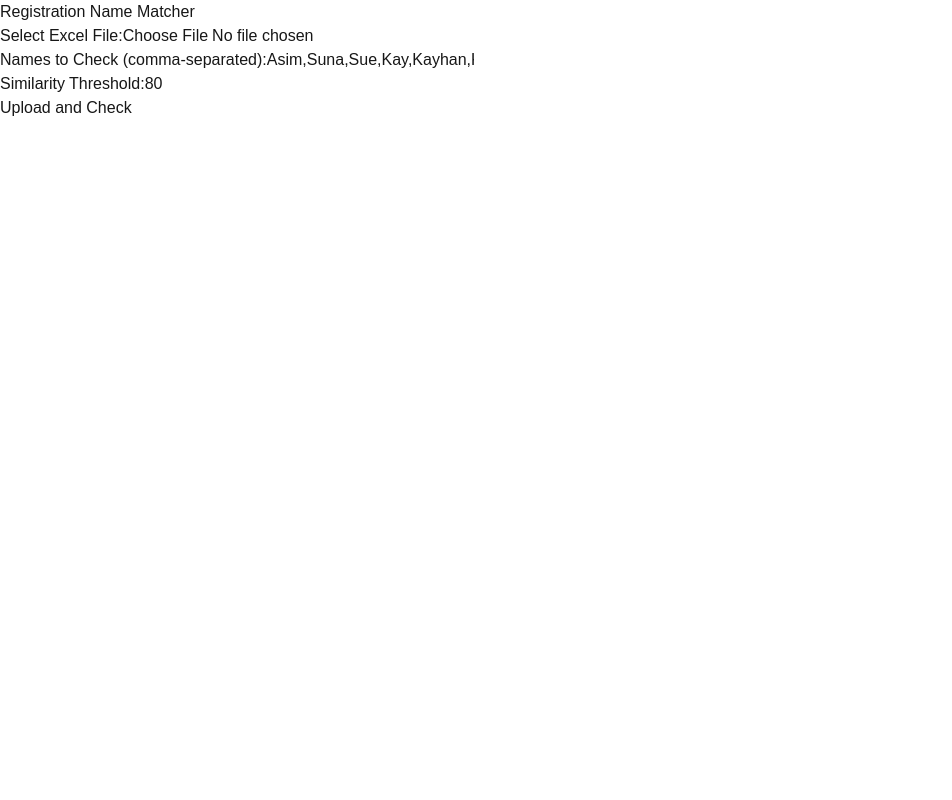
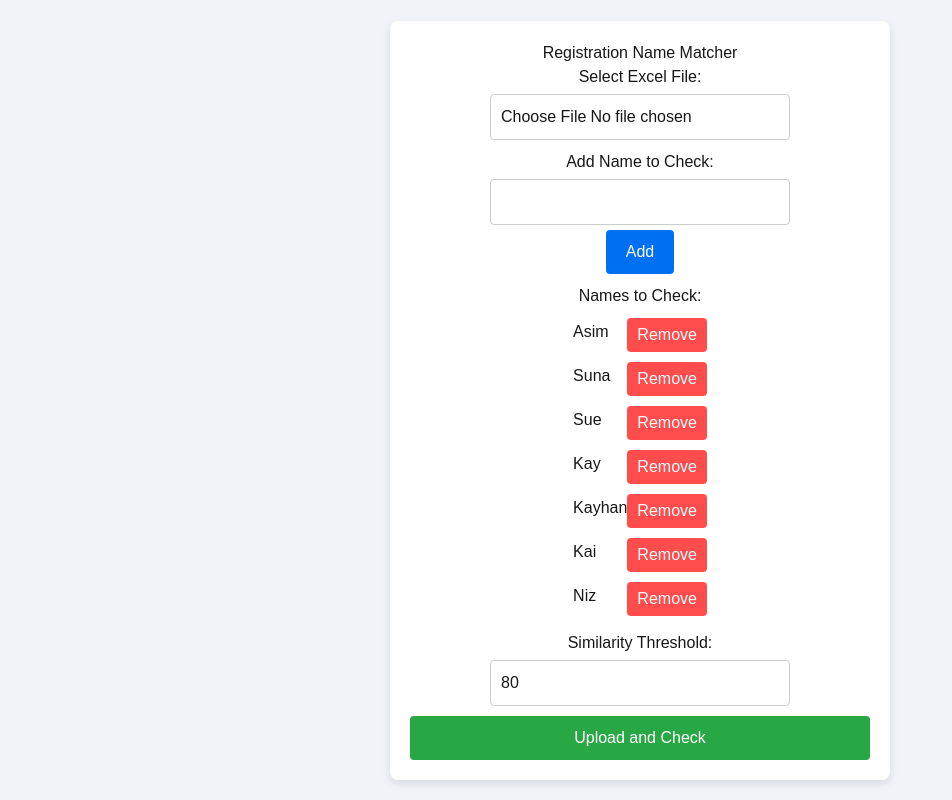
Before and after one commit to Asim91/Platematch, a Next.js app in the folder frontend/: page / in a window 1280 px wide. Shown: the whole page, without its empty margins (0-952 px from the left). Built offline with nearby package versions, Linux system fonts and the light colour scheme.

Commit message:
Enhance registration name matcher UI with dynamic name addition and improved styling

```diff
--- a/frontend/src/app/page.tsx
+++ b/frontend/src/app/page.tsx
@@ -3,6 +3,7 @@
 import { useState, ChangeEvent, FormEvent } from 'react';
 import axios from 'axios';
 import * as XLSX from 'xlsx';
+import styles from './styles/Home.module.css';
 
 interface Comparison {
   lot_number: string;
@@ -14,7 +15,8 @@ interface Comparison {
 
 export default function Home() {
   const [file, setFile] = useState<File | null>(null);
-  const [names, setNames] = useState<string>('Asim,Suna,Sue,Kay,Kayhan,Kai,Niz');
+  const [name, setName] = useState<string>('');
+  const [names, setNames] = useState<string[]>(['Asim', 'Suna', 'Sue', 'Kay', 'Kayhan', 'Kai', 'Niz']);
   const [threshold, setThreshold] = useState<number>(80);
   const [data, setData] = useState<Comparison[]>([]);
 
@@ -24,8 +26,19 @@ export default function Home() {
     }
   };
 
-  const handleNamesChange = (e: ChangeEvent<HTMLInputElement>) => {
-    setNames(e.target.value);
+  const handleNameChange = (e: ChangeEvent<HTMLInputElement>) => {
+    setName(e.target.value);
+  };
+
+  const handleAddName = () => {
+    if (name && !names.includes(name)) {
+      setNames([...names, name]);
+      setName('');
+    }
+  };
+
+  const handleRemoveName = (nameToRemove: string) => {
+    setNames(names.filter((n) => n !== nameToRemove));
   };
 
   const handleThresholdChange = (e: ChangeEvent<HTMLInputElement>) => {
@@ -41,7 +54,7 @@ export default function Home() {
 
     const formData = new FormData();
     formData.append('file', file);
-    formData.append('names', names);
+    formData.append('names', names.join(','));
     formData.append('threshold', threshold.toString());
 
     try {
@@ -65,27 +78,40 @@ export default function Home() {
   };
 
   return (
-    <div>
+    <div className={styles.container}>
+      <div className={styles.formWrapper}>
         <h1>Registration Name Matcher</h1>
-      <form onSubmit={handleSubmit}>
-        <div>
+        <form onSubmit={handleSubmit} className={styles.form}>
+          <div className={styles.formGroup}>
             <label>Select Excel File:</label>
             <input type="file" onChange={handleFileChange} />
           </div>
-        <div>
-          <label>Names to Check (comma-separated):</label>
-          <input type="text" value={names} onChange={handleNamesChange} />
+          <div className={styles.formGroup}>
+            <label>Add Name to Check:</label>
+            <input type="text" value={name} onChange={handleNameChange} />
+            <button type="button" onClick={handleAddName}>Add</button>
           </div>
-        <div>
+          <div className={styles.formGroup}>
+            <label>Names to Check:</label>
+            <ul className={styles.nameList}>
+              {names.map((name, index) => (
+                <li key={index}>
+                  {name} <button type="button" onClick={() => handleRemoveName(name)}>Remove</button>
+                </li>
+              ))}
+            </ul>
+          </div>
+          <div className={styles.formGroup}>
             <label>Similarity Threshold:</label>
             <input type="number" value={threshold} onChange={handleThresholdChange} />
           </div>
-        <button type="submit">Upload and Check</button>
+          <button type="submit" className={styles.submitButton}>Upload and Check</button>
         </form>
+      </div>
       {data.length > 0 && (
-        <div>
+        <div className={styles.results}>
           <h2>Results</h2>
-          <table>
+          <table className={styles.table}>
             <thead>
               <tr>
                 <th>Lot Number</th>
@@ -107,7 +133,7 @@ export default function Home() {
               ))}
             </tbody>
           </table>
-          <button onClick={handleDownload}>Download as Excel</button>
+          <button onClick={handleDownload} className={styles.downloadButton}>Download as Excel</button>
         </div>
       )}
     </div>
--- /dev/null
+++ b/frontend/src/app/styles/Home.module.css
@@ -0,0 +1,134 @@
+.container {
+    display: flex;
+    flex-direction: column;
+    align-items: center;
+    justify-content: center;
+    min-height: 100vh;
+    padding: 20px;
+    background-color: #f0f4f8;
+  }
+
+  .formWrapper {
+    background: white;
+    padding: 20px;
+    border-radius: 8px;
+    box-shadow: 0 4px 8px rgba(0, 0, 0, 0.1);
+    max-width: 500px;
+    width: 100%;
+    text-align: center;
+  }
+
+  .form {
+    display: flex;
+    flex-direction: column;
+    gap: 10px;
+  }
+
+  .formGroup {
+    display: flex;
+    flex-direction: column;
+    align-items: center;
+  }
+
+  .formGroup label {
+    margin-bottom: 5px;
+  }
+
+  .formGroup input[type="file"],
+  .formGroup input[type="text"],
+  .formGroup input[type="number"] {
+    padding: 10px;
+    width: 100%;
+    max-width: 300px;
+    border: 1px solid #ccc;
+    border-radius: 4px;
+  }
+
+  .formGroup button {
+    margin-top: 5px;
+    padding: 10px 20px;
+    background-color: #0070f3;
+    color: white;
+    border: none;
+    border-radius: 4px;
+    cursor: pointer;
+  }
+
+  .formGroup button:hover {
+    background-color: #005bb5;
+  }
+
+  .nameList {
+    list-style-type: none;
+    padding: 0;
+  }
+
+  .nameList li {
+    display: flex;
+    justify-content: space-between;
+    align-items: center;
+    margin-bottom: 5px;
+  }
+
+  .nameList button {
+    background-color: #ff4d4d;
+    color: white;
+    border: none;
+    border-radius: 4px;
+    cursor: pointer;
+    padding: 5px 10px;
+  }
+
+  .nameList button:hover {
+    background-color: #cc0000;
+  }
+
+  .submitButton {
+    padding: 10px 20px;
+    background-color: #28a745;
+    color: white;
+    border: none;
+    border-radius: 4px;
+    cursor: pointer;
+  }
+
+  .submitButton:hover {
+    background-color: #218838;
+  }
+
+  .results {
+    margin-top: 20px;
+    width: 100%;
+    max-width: 800px;
+  }
+
+  .table {
+    width: 100%;
+    border-collapse: collapse;
+    margin-top: 20px;
+  }
+
+  .table th,
+  .table td {
+    border: 1px solid black;
+    padding: 10px;
+    text-align: left;
+  }
+
+  .table th {
+    background-color: #f2f2f2;
+  }
+
+  .downloadButton {
+    margin-top: 10px;
+    padding: 10px 20px;
+    background-color: #0070f3;
+    color: white;
+    border: none;
+    border-radius: 4px;
+    cursor: pointer;
+  }
+
+  .downloadButton:hover {
+    background-color: #005bb5;
+  }
```
Lines whose indentation alone changed are shown as unchanged.
